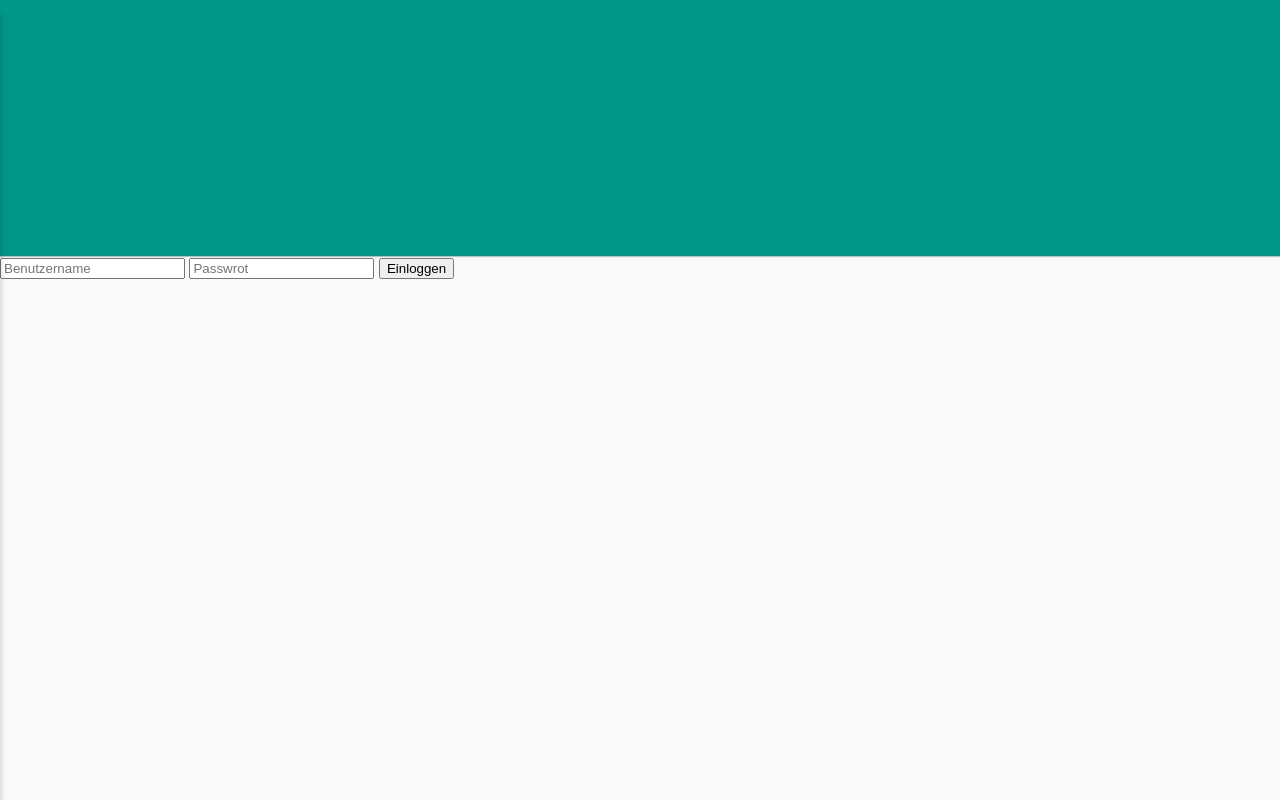
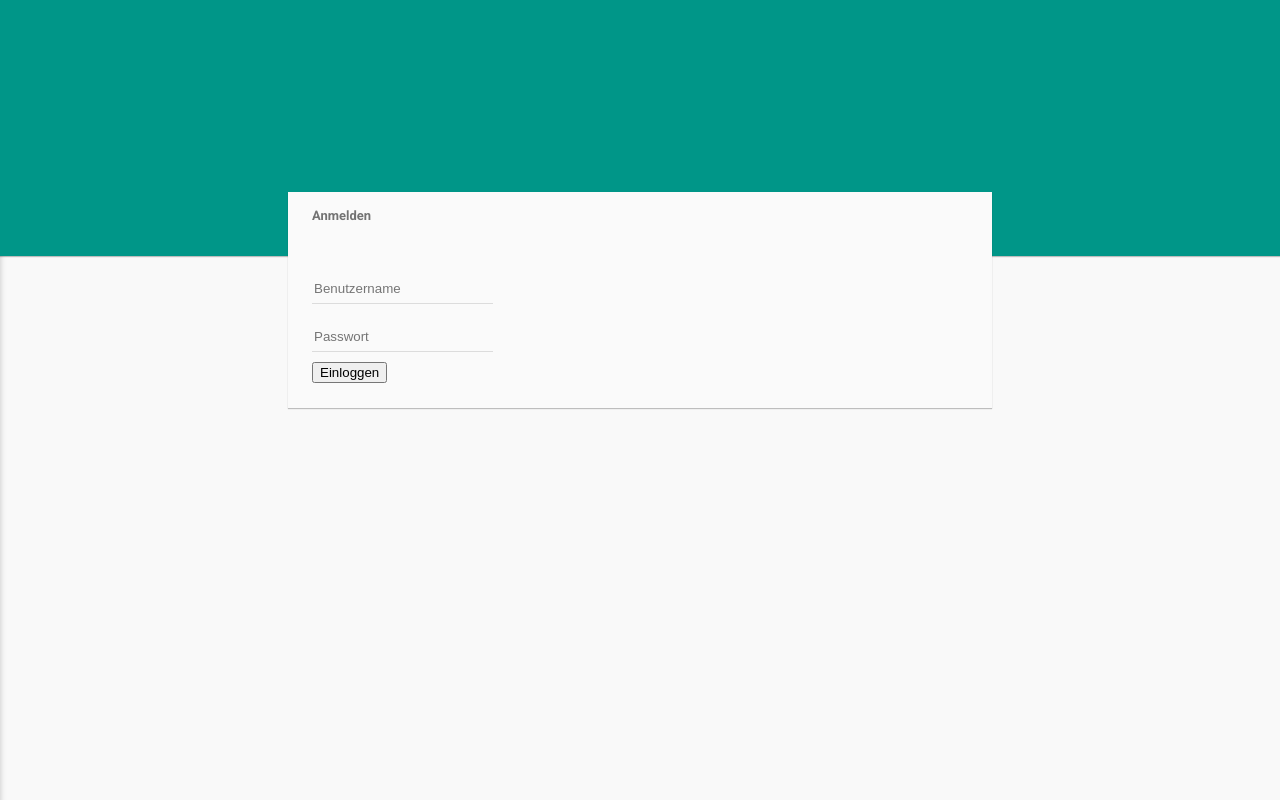
Before and after one commit to lebk-menschen/battleship, a website: page public/index.html at #/login in a window 1280 px wide. Drawn offline with Linux system fonts and the light colour scheme.

Commit message:
login view wip

```diff
--- a/public/index.html
+++ b/public/index.html
@@ -1,6 +1,7 @@
 <!doctype html>
 <html ng-app="battleship">
 	<head>
+		<link href='http://fonts.googleapis.com/css?family=Roboto:500,300,700,400&subset=latin,latin-ext' rel='stylesheet' type='text/css'>
 		<link rel="stylesheet" href="/css/battleship.css">
 
 		<script src="/lib/underscore.js"></script>
@@ -18,6 +19,8 @@
 		<header class="paper-toolbar color">
 
 		</header>
-		<div data-ui-view></div>
+		<div class="paper-toolbar-content" data-ui-view>
+
+		</div>
 	</body>
 </html>
--- a/public/tpl/login.html
+++ b/public/tpl/login.html
@@ -1,3 +1,14 @@
-<input type="text" placeholder="Benutzername">
-<input type="password" placeholder="Passwrot">
-<button ui-sref="start">Einloggen</button>
+<div class="card">
+	<div class="item list-heading">
+		<h2>Anmelden</h2>
+	</div>
+	<div class="item input">
+		<input type="text" placeholder="Benutzername">
+	</div>
+	<div class="item input">
+		<input type="password" placeholder="Passwort">
+	</div>
+	<div class="item input">
+		<button ui-sref="start">Einloggen</button>
+	</div>
+</div>
--- a/src/less/battleship.less
+++ b/src/less/battleship.less
@@ -5,4 +5,6 @@
 
 body {
 	background-color: @color-bg;
+
+	font-family: 'Roboto', sans-serif;
 }
--- a/src/less/partials/card.less
+++ b/src/less/partials/card.less
@@ -1,3 +1,66 @@
 .card {
 
+	background-color: @color-bg-content;
+
+	.box-shadow(0px 1px 1px fade(black, 24%));
+
+	&.z2 {
+		.box-shadow(0px 3px 3px fade(black, 23%));
+	}
+
+	&.z3 {
+		.box-shadow(0px 6px 3px fade(black, 23%));
+	}
+
+	&.z4 {
+		.box-shadow(0px 10px 5px fade(black, 22%));
+	}
+
+	&.z5 {
+		.box-shadow(0px 15px 6px fade(black, 22%));
+	}
+
+	.item {
+
+		padding-left: 24px;
+		padding-right: 24px;
+
+		&.list-heading {
+			height: 56px;
+			padding-top: 16px;
+
+			color: @color-icons-dark;
+
+			h2 {
+				margin: 0;
+
+				line-height: 16px;
+				font-size: 13px;
+			}
+		}
+
+		&.list-item {
+			height: 88px;
+		}
+
+		&.input {
+			height: 48px;
+
+			input {
+				display: block;
+
+				height: 16px;
+
+				padding-top: 16px;
+				padding-bottom: 7px;
+
+				border: none;
+
+				border-bottom: 1px solid @color-dividers;
+				margin-bottom: 8px;
+
+				background-color: transparent;
+			}
+		}
+	}
 }
--- a/src/less/partials/toolbar.less
+++ b/src/less/partials/toolbar.less
@@ -1,4 +1,11 @@
 .paper-toolbar {
+	position: fixed;
+
+	left: 0;
+	top: 0;
+
+	width: 100%;
+
 	height: @size-block * 4;
 
 	.box-shadow(0 1px 1px fade(black, 24%));
@@ -6,4 +13,19 @@
 	&.color {
 		background-color: @color-primary;
 	}
+
+	z-index: 1;
 }
+
+.paper-toolbar-content {
+	position: relative;
+
+	width: @size-block * 11;
+
+	margin-left: auto;
+	margin-right: auto;
+
+	margin-top: @size-block * 3;
+
+	z-index: 2;
+}
--- a/src/less/var/colors.less
+++ b/src/less/var/colors.less
@@ -45,6 +45,8 @@
 @color-text 			: fade(@color-white, 87%);
 @color-icons 			: fade(@color-white, 54%);
 
+@color-icons-dark 		: fade(@color-black, 54%);
+
 @color-bg 				: #f9f9f9;
 @color-bg-content 		: #fafafa;
 
```
Also changed, not shown: public/css/battleship.css.
